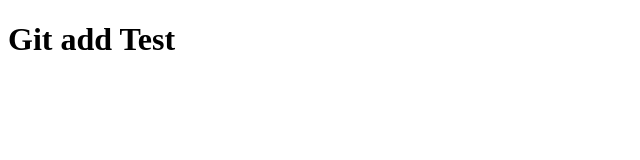
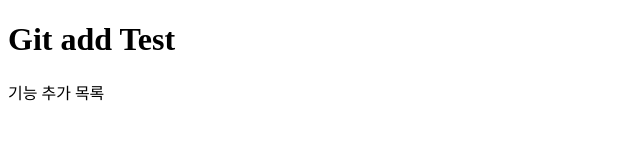
Before and after one commit to kongi59/online, a plain HTML site: page index.html in a window 1280 px wide. Shown: the whole page, without its empty margins (0-640 px from the left). Drawn offline with Linux system fonts and the light colour scheme.

Commit message:
기능 목록 추가

```diff
--- a/index.html
+++ b/index.html
@@ -7,5 +7,6 @@
 </head>
 <body>
     <h1>Git add Test</h1>
+    <div>기능 추가 목록</div>
 </body>
 </html>
```
Also changed, not shown: 1 other file.
